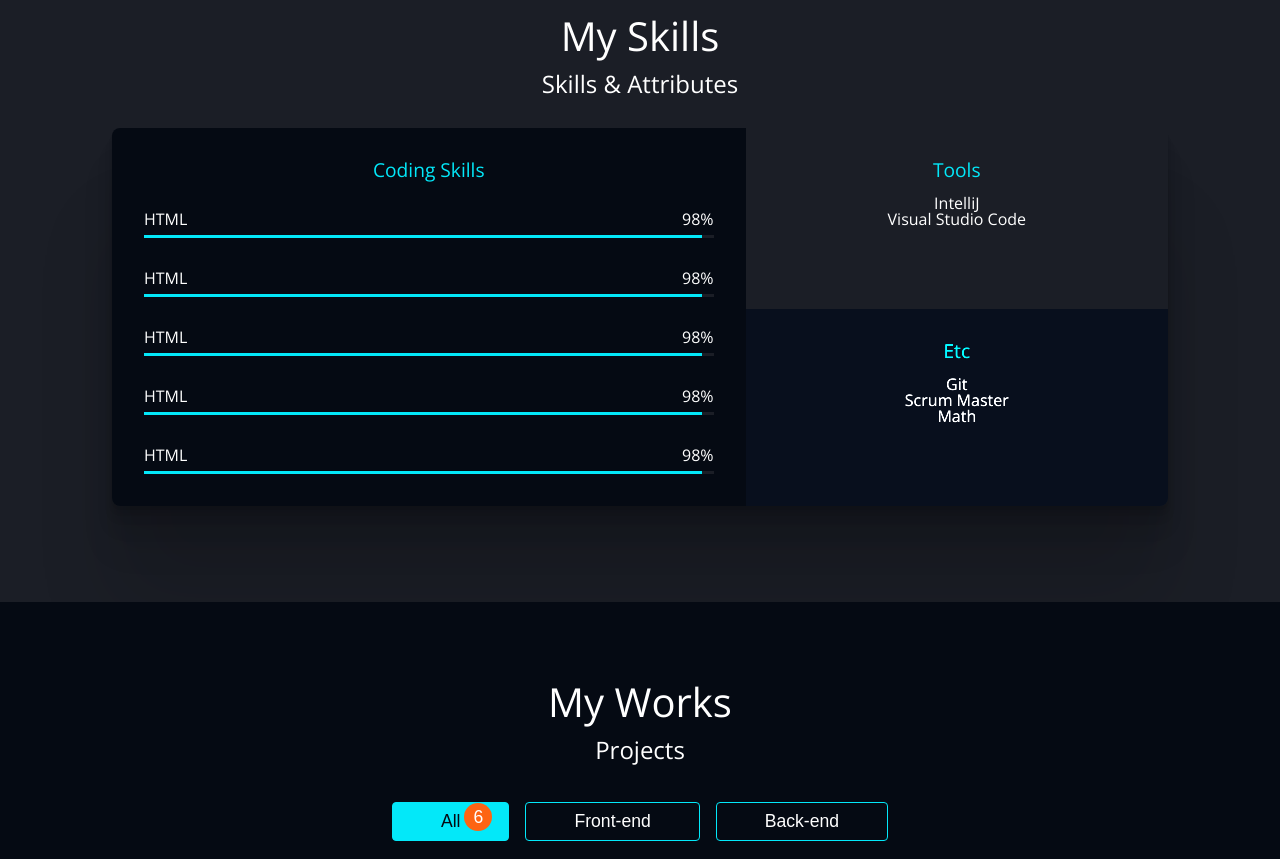
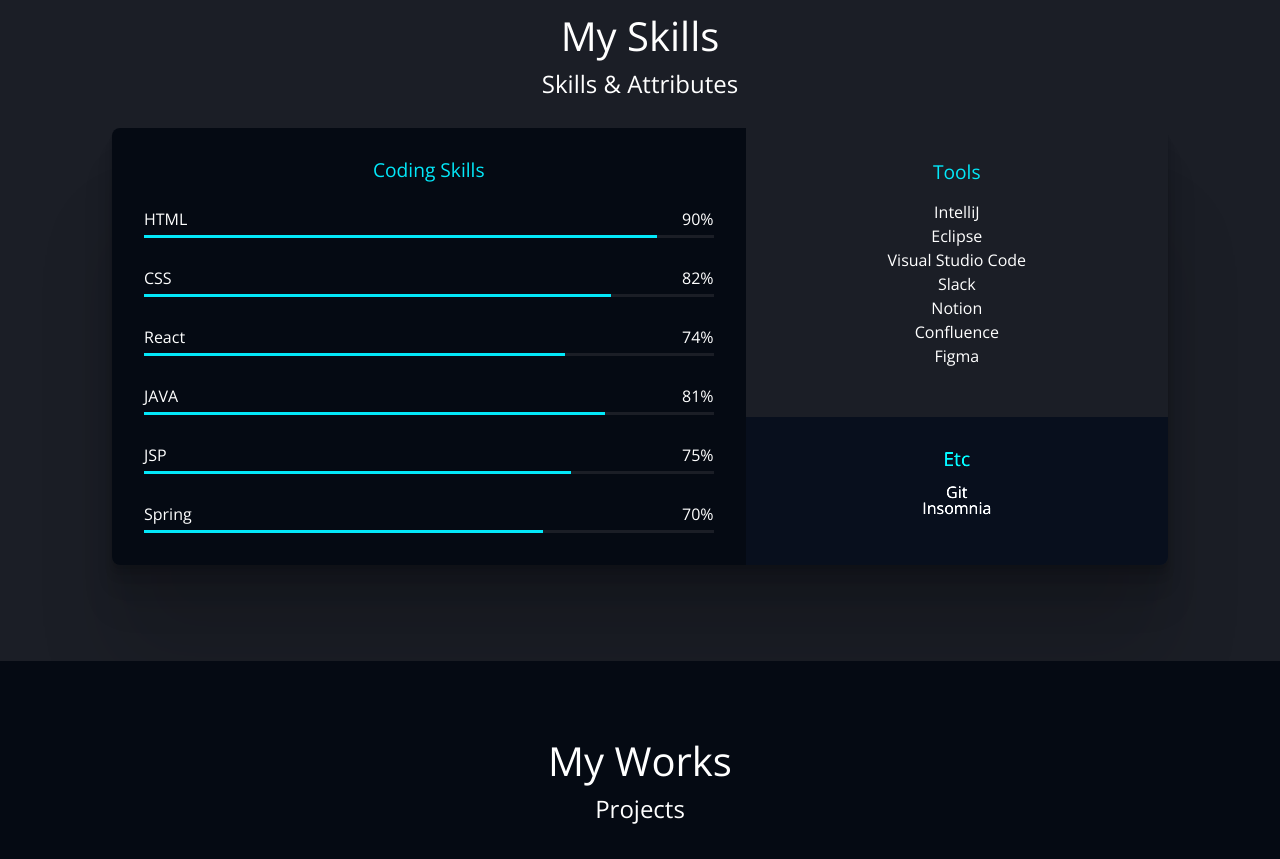
Before and after one commit to WonJun-Yeo/Portfolio, a React (Create React App) app: page / in a window 1280 px wide. Shown: the part 1580-2439 px from the top of the page. Built offline with nearby package versions, Linux system fonts and the light colour scheme.

Commit message:
add contents to skills

```diff
--- a/src/components/main/Skills.jsx
+++ b/src/components/main/Skills.jsx
@@ -12,24 +12,28 @@
               <h3 className={'skills_title'}>Coding Skills</h3>
               <ul>
                 <li className={'bar'}>
-                  <div className={'bar_metadata'}><span>HTML</span><span>98%</span></div>
-                  <div className={'bar_bg'}><div className={'bar_value'} style={{width: '98%'}}></div></div>
+                  <div className={'bar_metadata'}><span>HTML</span><span>90%</span></div>
+                  <div className={'bar_bg'}><div className={'bar_value'} style={{width: '90%'}}></div></div>
                 </li>
                 <li className={'bar'}>
-                  <div className={'bar_metadata'}><span>HTML</span><span>98%</span></div>
-                  <div className={'bar_bg'}><div className={'bar_value'} style={{width: '98%'}}></div></div>
+                  <div className={'bar_metadata'}><span>CSS</span><span>82%</span></div>
+                  <div className={'bar_bg'}><div className={'bar_value'} style={{width: '82%'}}></div></div>
                 </li>
                 <li className={'bar'}>
-                  <div className={'bar_metadata'}><span>HTML</span><span>98%</span></div>
-                  <div className={'bar_bg'}><div className={'bar_value'} style={{width: '98%'}}></div></div>
+                  <div className={'bar_metadata'}><span>React</span><span>74%</span></div>
+                  <div className={'bar_bg'}><div className={'bar_value'} style={{width: '74%'}}></div></div>
                 </li>
                 <li className={'bar'}>
-                  <div className={'bar_metadata'}><span>HTML</span><span>98%</span></div>
-                  <div className={'bar_bg'}><div className={'bar_value'} style={{width: '98%'}}></div></div>
+                  <div className={'bar_metadata'}><span>JAVA</span><span>81%</span></div>
+                  <div className={'bar_bg'}><div className={'bar_value'} style={{width: '81%'}}></div></div>
                 </li>
                 <li className={'bar'}>
-                  <div className={'bar_metadata'}><span>HTML</span><span>98%</span></div>
-                  <div className={'bar_bg'}><div className={'bar_value'} style={{width: '98%'}}></div></div>
+                  <div className={'bar_metadata'}><span>JSP</span><span>75%</span></div>
+                  <div className={'bar_bg'}><div className={'bar_value'} style={{width: '75%'}}></div></div>
+                </li>
+                <li className={'bar'}>
+                  <div className={'bar_metadata'}><span>Spring</span><span>70%</span></div>
+                  <div className={'bar_bg'}><div className={'bar_value'} style={{width: '70%'}}></div></div>
                 </li>
               </ul>
             </section>
@@ -37,15 +41,19 @@
               <h3 className={'skills_title'}>Tools</h3>
               <ul>
                 <li>IntelliJ</li>
+                <li>Eclipse</li>
                 <li>Visual Studio Code</li>
+                <li>Slack</li>
+                <li>Notion</li>
+                <li>Confluence</li>
+                <li>Figma</li>
               </ul>
             </section>
             <section className={'skills_etc'}>
               <h3 className={'skills_title'}>Etc</h3>
               <ul>
                 <li>Git</li>
-                <li>Scrum Master</li>
-                <li>Math</li>
+                <li>Insomnia</li>
               </ul>
             </section>
           </div>
--- a/src/styles/main/skills.css
+++ b/src/styles/main/skills.css
@@ -26,6 +26,7 @@
 
 .skills_tools {
   padding: 1rem;
+  line-height: 1.5rem;
 }
 
 .skills_etc {
```
